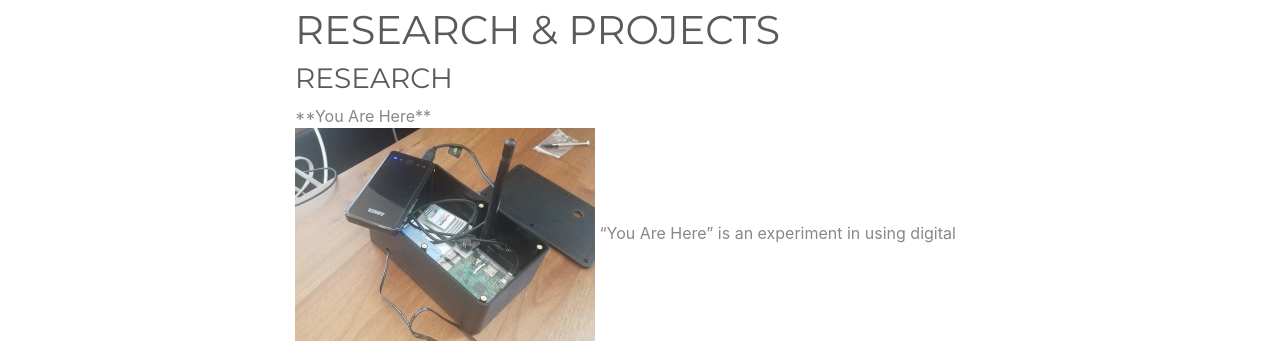
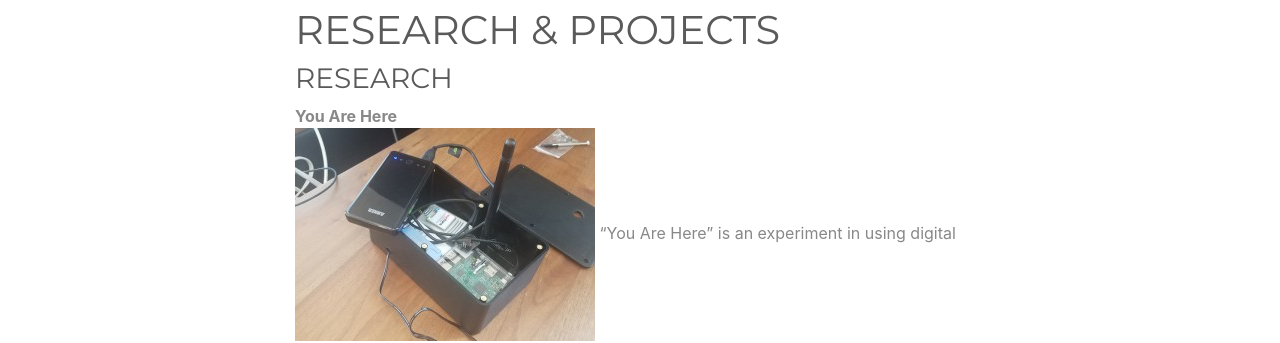
Before and after one commit to susanemcg/susanemcg.github.io, a Jekyll site: the page built from research.md, in a window 1280 px wide. Shown: the part 122-465 px from the top of the page. Built offline with Jekyll 4.4.1, drawn with Linux system fonts in a browser that asks for light colours.

Commit message:
Update research.md

```diff
--- a/research.md
+++ b/research.md
@@ -5,6 +5,6 @@ title: RESEARCH & PROJECTS
 
 ### RESEARCH
 <div>
-**You Are Here**<br/>
-<img src="images/DeviceWeb-300x213.jpg" float="left" />
+  <b>You Are Here</b><br/>
+<img src="images/DeviceWeb-300x213.jpg" float="left" display="inline"/>
 “You Are Here” is an experiment in using digital technologies to represent and engage truly local communities, by offering content and interaction that is only available in a particular place. Using small, inexpensive, open-source wireless routers to deliver compelling, location-specific content, “You Are Here” seeks to facilitate conversations that are informed by the character of the physical spaces where they are installed, and which, in turn, shape the lives of the people who live, work, and play there. </div>
```
